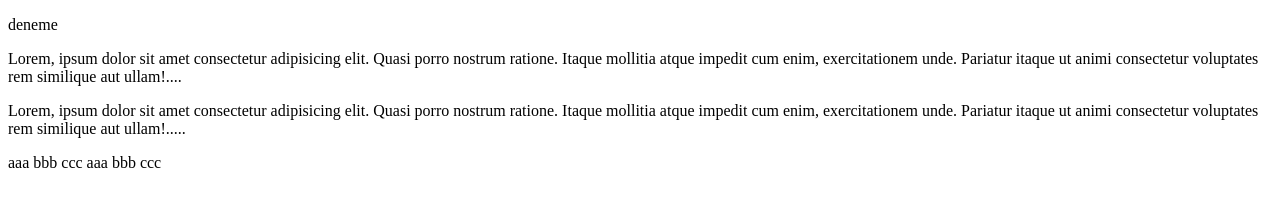
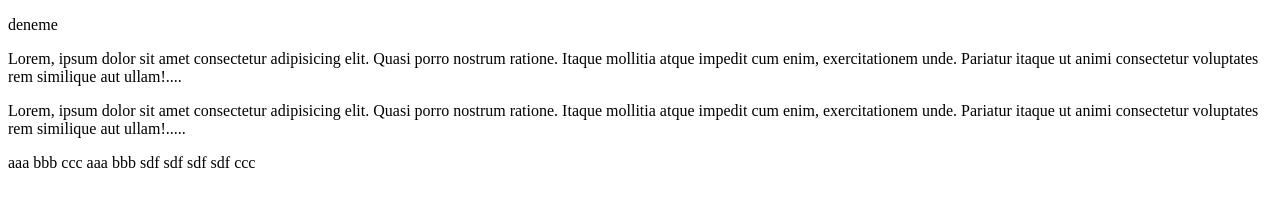
Before and after one commit to ahmetcakici/denemeApp, a plain HTML site: page src/index.html in a window 1280 px wide. Drawn offline with Linux system fonts and the light colour scheme.

Commit message:
index değişti

```diff
--- a/src/index.html
+++ b/src/index.html
@@ -24,6 +24,10 @@
 
     aaa
     bbb
+    sdf
+    sdf
+    sdf
+    sdf
     ccc
 </body>
 
```
